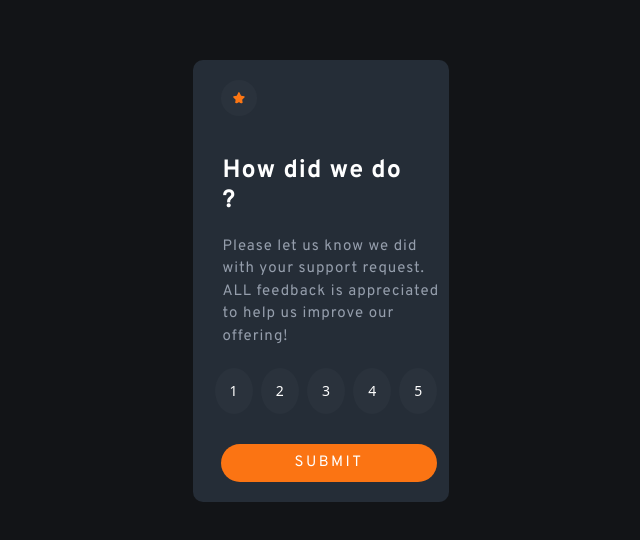
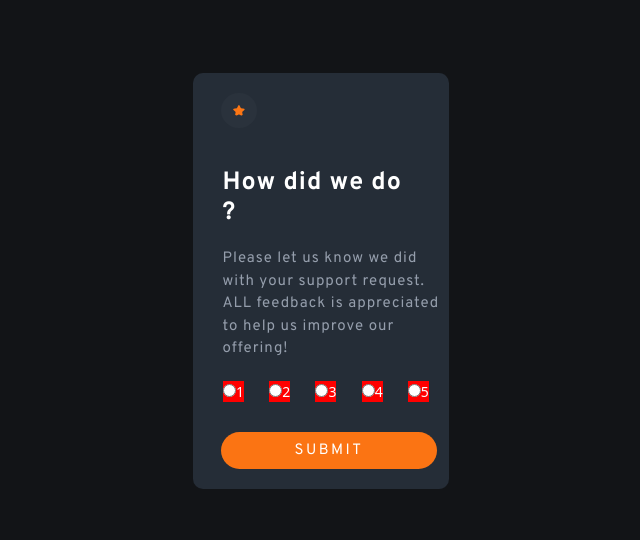
Before and after one commit to Miron-Silviu/interactive-rating, a website: page index.html in a window 1280 px wide. Shown: the part 154-694 px from the top of the page, without its empty margins (319-959 px from the left). Drawn offline with nearby package versions, Linux system fonts and the light colour scheme.

Commit message:
Create form with radio buttons
- Add radio buttons according to project layout.

```diff
--- a/index.html
+++ b/index.html
@@ -42,38 +42,26 @@
           appreciated to help us improve our offering!
         </p>
       </article>
-      <div class="buttons-container d-flex justify-content-around mb-5">
-        <button
-          class="button select-button border-0 rounded-circle"
-          type="button"
+      <form
+        class="buttons-container d-flex justify-content-around mb-5"
+        action="post"
+      >
+        <label for="first-value"
+          ><input type="radio" id="first-value" />1</label
         >
-          1
-        </button>
-        <button
-          class="button rounded-circle border-0 select-button"
-          type="button"
+        <label for="second-value"
+          ><input type="radio" id="second-value" />2</label
         >
-          2
-        </button>
-        <button
-          class="button rounded-circle border-0 select-button"
-          type="button"
+        <label for="third-value"
+          ><input type="radio" id="third-value" />3</label
         >
-          3
-        </button>
-        <button
-          class="button rounded-circle border-0 select-button"
-          type="button"
+        <label for="forst-value"
+          ><input type="radio" id="forth-value" />4</label
         >
-          4
-        </button>
-        <button
-          class="button rounded-circle border-0 select-button"
-          type="button"
+        <label for="fifth-value"
+          ><input type="radio" id="fifth-value" />5</label
         >
-          5
-        </button>
-      </div>
+      </form>
       <button class="submit p-3 rounded-pill" type="button">SUBMIT</button>
     </section>
     <section class="pop-up flex-column rounded-4 hidden">
--- a/style.css
+++ b/style.css
@@ -156,7 +156,16 @@ button,
 .description {
   font-family: var(--font-family);
 }
-
+/* input */
+input {
+  padding: 2rem;
+  background-color: red;
+}
+label {
+  font-size: 14px;
+  color: var(--White);
+  background-color: red;
+}
 /* Desktop  */
 
 @media screen and (min-width: 1204px) and (max-width: 2600px) {
```
